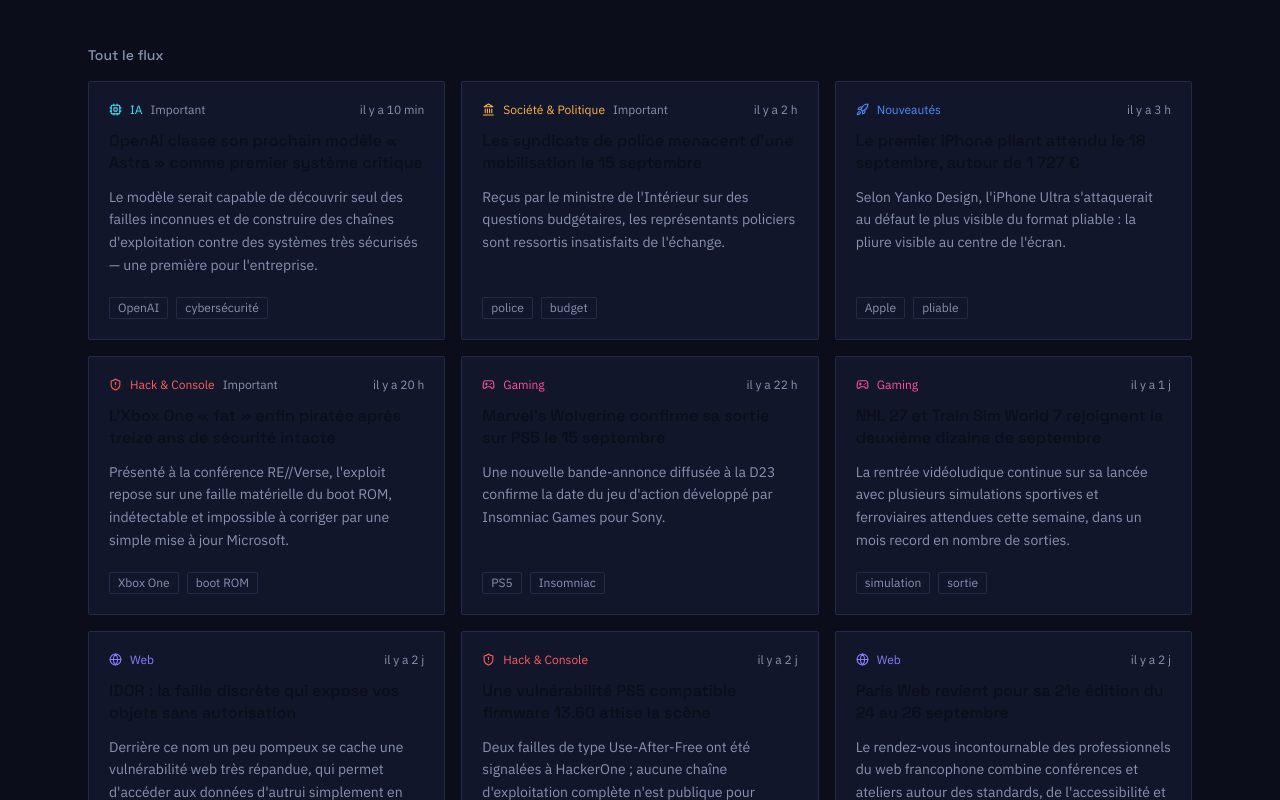
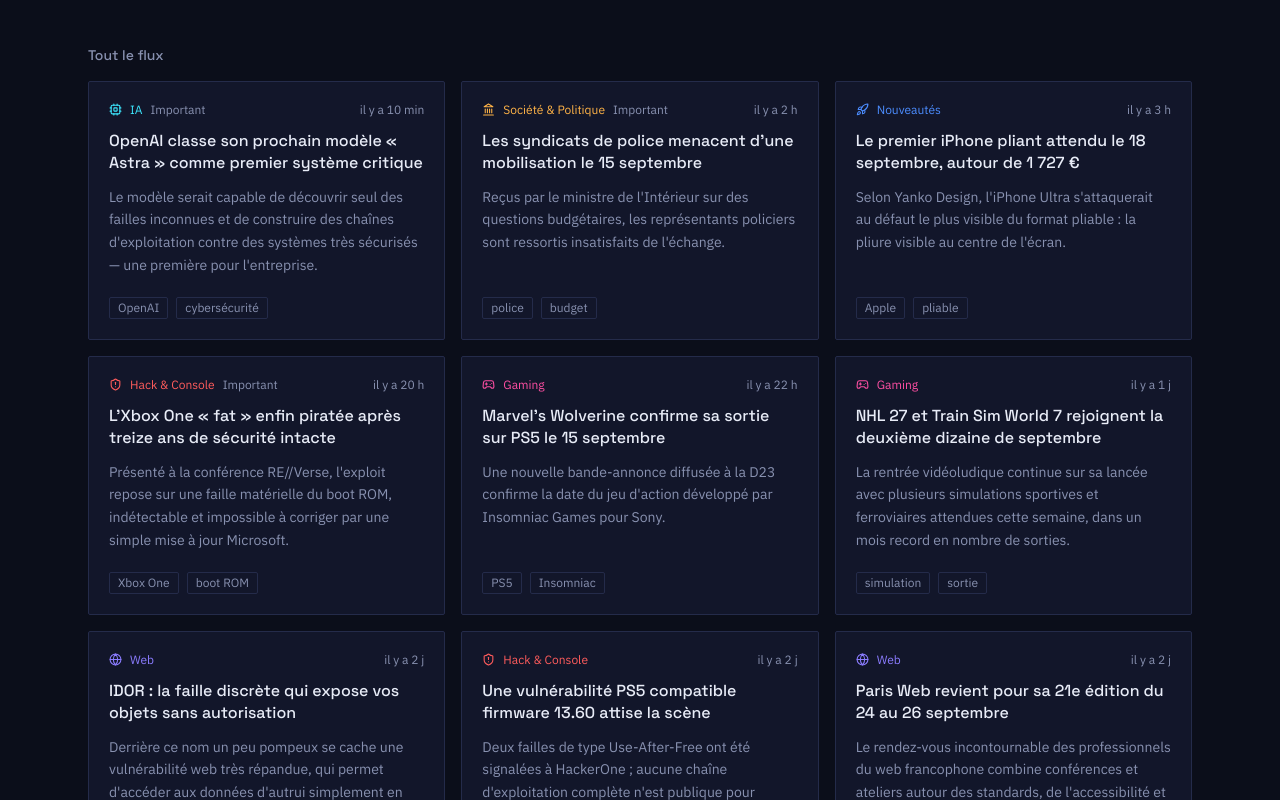
Before and after one commit to flemag/news-hub, a Next.js app: page / in a window 1280 px wide. Shown: the part 1040-1840 px from the top of the page. Built offline with nearby package versions, Linux system fonts and the light colour scheme.

Commit message:
Update ArticleCard.tsx

```diff
--- a/components/ArticleCard.tsx
+++ b/components/ArticleCard.tsx
@@ -44,7 +44,7 @@
 
       <h3
         className={[
-          "font-display font-medium leading-snug transition-colors",
+          "font-display font-medium leading-snug transition-colors text-ink",
           featured ? "text-xl" : "text-base",
         ].join(" ")}
       >
```
